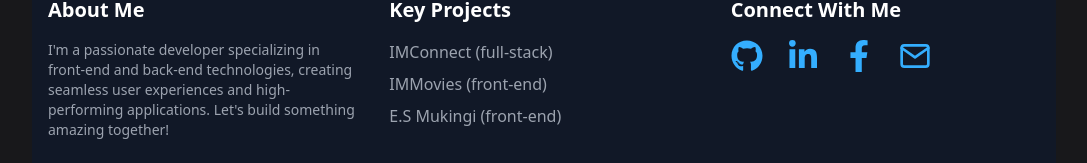
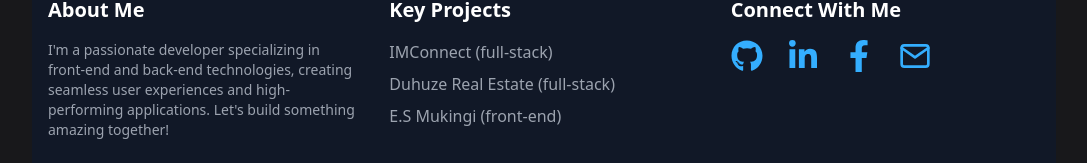
Before and after one commit to miracleibanze/ibanze-miracle, a React (Vite) app: page /contact in a window 1280 px wide. Shown: the part 770-933 px from the top of the page, without its empty margins (96-1183 px from the left). Built offline with nearby package versions, Linux system fonts and the light colour scheme.

Commit message:
corrected footer glitch

```diff
--- a/src/components/Footer.jsx
+++ b/src/components/Footer.jsx
@@ -29,10 +29,10 @@ const Footer = () => {
             </li>
             <li>
               <a
-                href="https://immovies.vercel.app/"
+                href="https://duhuze.netlify.app/"
                 className="text-gray-400 transition-colors hover:text-white"
               >
-                IMMovies (front-end)
+                Duhuze Real Estate (full-stack)
               </a>
             </li>
             <li>
@@ -68,7 +68,7 @@ const Footer = () => {
       {/* Footer Bottom */}
       <div className="mt-8 border-t border-gray-700 pt-4 text-center">
         <p className="text-sm text-gray-500">
-          © 2024 IBANZE Miracle. All Rights Reserved.
+          © {new Date().getFullYear()} IBANZE Miracle. All Rights Reserved.
         </p>
       </div>
     </footer>
```
